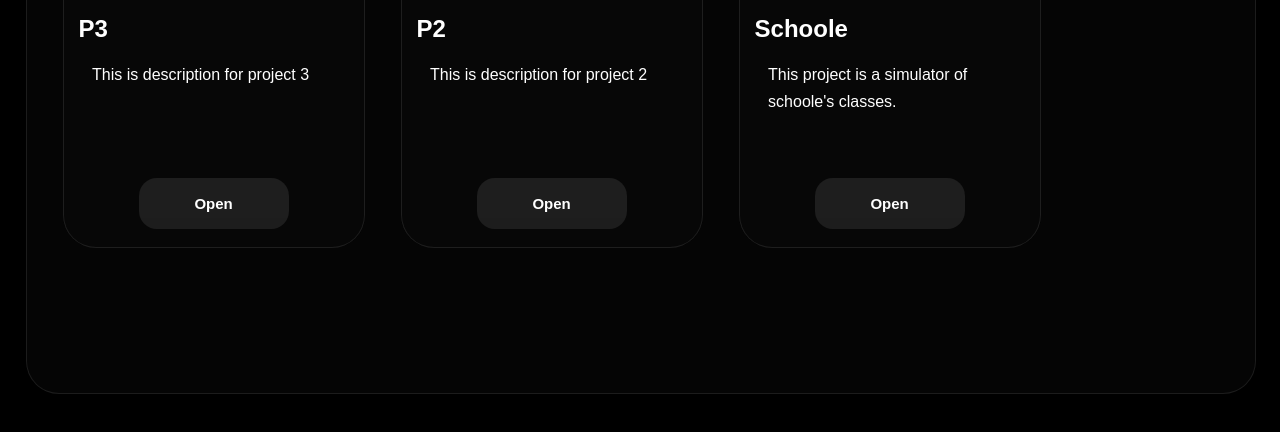
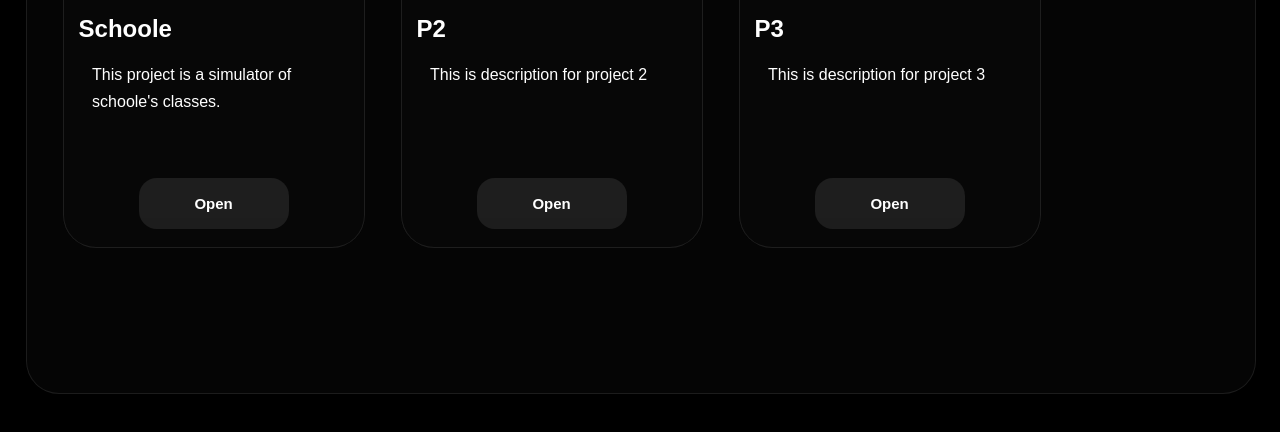
Before and after one commit to D6NiII9L/Example-Trainings, a plain HTML site: page index.html in a window 1280 px wide. Shown: the part 392-824 px from the top of the page. Drawn offline with Linux system fonts and the light colour scheme.

Commit message:
fix somethings

```diff
--- a/style.css
+++ b/style.css
@@ -5,8 +5,6 @@
     padding: 0;
 
     border: 0;
-
-    color: white;
 
     font-family: sans-serif;
 
@@ -46,6 +44,14 @@ body , html {
     background-color: black;
 
     overflow: hidden;
+
+    color: white;
+
+}
+
+a {
+
+    color: white;
 
 }
 
@@ -243,9 +249,9 @@ body , html {
     margin: 18px;
 
     display: flex;
-    flex-direction: row;
+    flex-direction: row-reverse;
     flex-wrap: nowrap;
-    justify-content: flex-start;
+    justify-content: flex-end;
     align-items: center;
 
     overflow-y: hidden;
```
